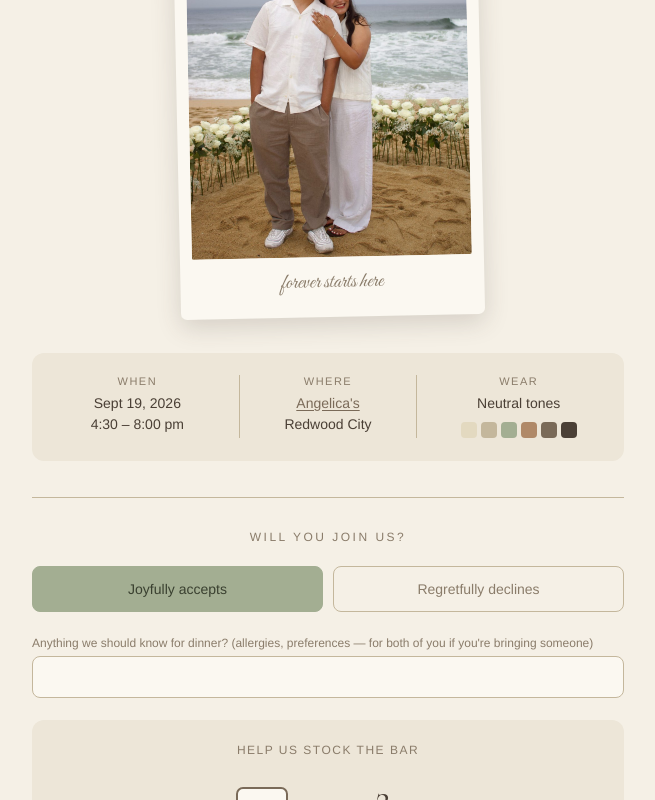
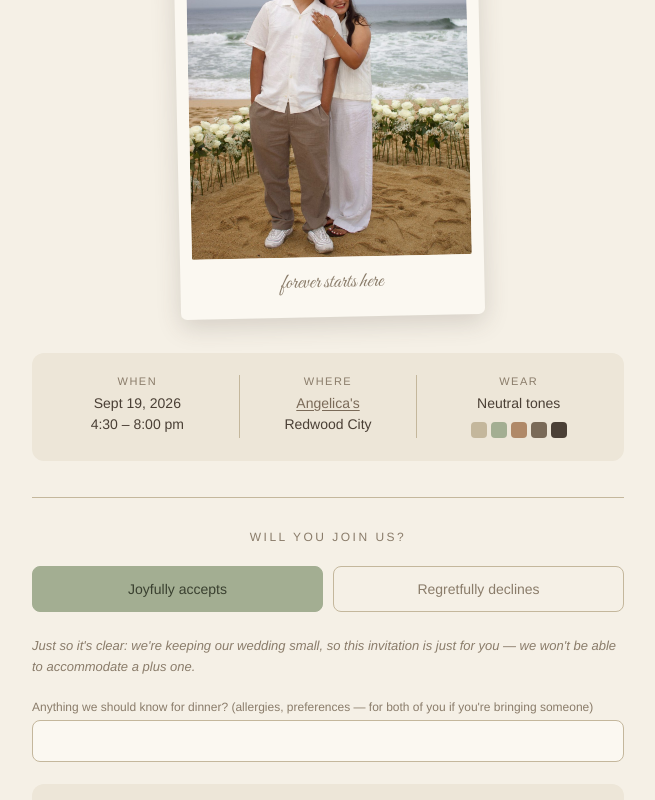
Before and after one commit to andib7/WeddingSite, a plain HTML site: page index.html in a window 1280 px wide. Both pictures are taken after a click on the button "Joyfully accepts". Shown: the part 500-1300 px from the top of the page, without its empty margins (312-967 px from the left). Drawn offline with nearby package versions, Linux system fonts and the light colour scheme.

Commit message:
No plus one reminder

```diff
--- a/index.html
+++ b/index.html
@@ -129,7 +129,7 @@
       <div class="label" data-i18n="wear">Wear</div>
       <div class="value" data-i18n="wearValue">Neutral tones</div>
       <div class="swatches" aria-label="Dress code colors">
-        <span style="background:#E3D9C0"></span><span style="background:#C4B79C"></span>
+        <span style="background:#C4B79C"></span>
         <span style="background:#A3AE92"></span><span style="background:#B08968"></span>
         <span style="background:#7A6A58"></span><span style="background:#4A3F35"></span>
       </div>
@@ -147,6 +147,10 @@
     <div class="field hidden" id="plusOneField">
       <label for="plusOneName" data-i18n="plusOneLabel">Your plus one's name</label>
       <input type="text" id="plusOneName" autocomplete="off">
+    </div>
+
+    <div class="field hidden" id="noPlusOneNote">
+      <p style="font-size:13px;color:var(--soft);font-style:italic;line-height:1.6" data-i18n="noPlusOneNote">Just so it's clear: we're keeping our wedding small, so this invitation is just for you — we won't be able to accommodate a plus one.</p>
     </div>
 
     <div class="field hidden" id="dietWrap">
@@ -205,6 +209,7 @@ const STRINGS = {
     join:"Will you join us?",
     accept:"Joyfully accepts", decline:"Regretfully declines",
     plusOneLabel:"Your plus one's name",
+    noPlusOneNote:"Just so it's clear: we're keeping our wedding small, so this invitation is just for you — we won't be able to accommodate a plus one.",
     dietLabel:"Anything we should know for dinner? (allergies, preferences — for both of you if you're bringing someone)",
     barTitle:"Help us stock the bar", drinks:"drinks",
     quips:["Designated driver energy.","One and done.","A respectable pace.","Now we're talking.","Pacing yourself. Sort of.","We'll keep the tequila coming.","Bold. We admire it.","Should we call you a ride?"],
@@ -228,6 +233,7 @@ const STRINGS = {
     join:"¿Nos acompañas?",
     accept:"Acepto con gusto", decline:"Lamento no asistir",
     plusOneLabel:"Nombre de tu acompañante",
+    noPlusOneNote:"Para que quede claro: estamos manteniendo nuestra boda pequeña, así que esta invitación es solo para ti — no podremos recibir un acompañante.",
     dietLabel:"¿Algo que debamos saber para la cena? (alergias, preferencias — para ambos si vienes acompañado/a)",
     barTitle:"Ayúdanos a surtir el bar", drinks:"bebidas",
     quips:["Conductor designado.","Una y ya.","Un ritmo respetable.","Así se habla.","Con calma… más o menos.","Que no falte el tequila.","Qué valiente. Nos gusta.","¿Te pedimos un taxi?"],
@@ -276,7 +282,11 @@ function choose(val){
   btnYes.classList.toggle("selected-yes", val === true);
   btnNo.classList.toggle("selected-no", val === false);
   revealOnYes.forEach(id => document.getElementById(id).classList.toggle("hidden", val !== true));
-  if (guest && guest.plusOne) document.getElementById("plusOneField").classList.toggle("hidden", val !== true);
+  if (guest && guest.plusOne) {
+    document.getElementById("plusOneField").classList.toggle("hidden", val !== true);
+  } else {
+    document.getElementById("noPlusOneNote").classList.toggle("hidden", val !== true);
+  }
   setStatus("","");
 }
 btnYes.addEventListener("click", () => choose(true));
```
Also changed, not shown: .claude/launch.json (added).
